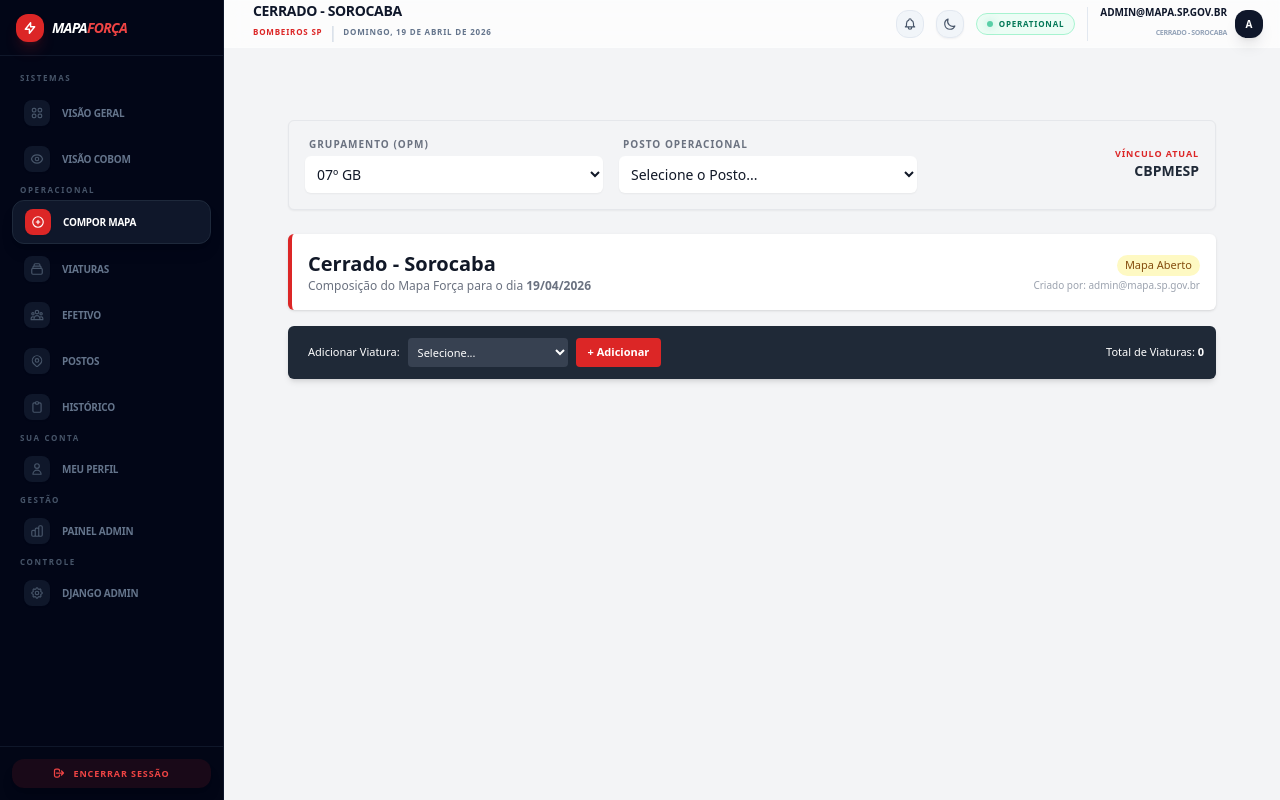
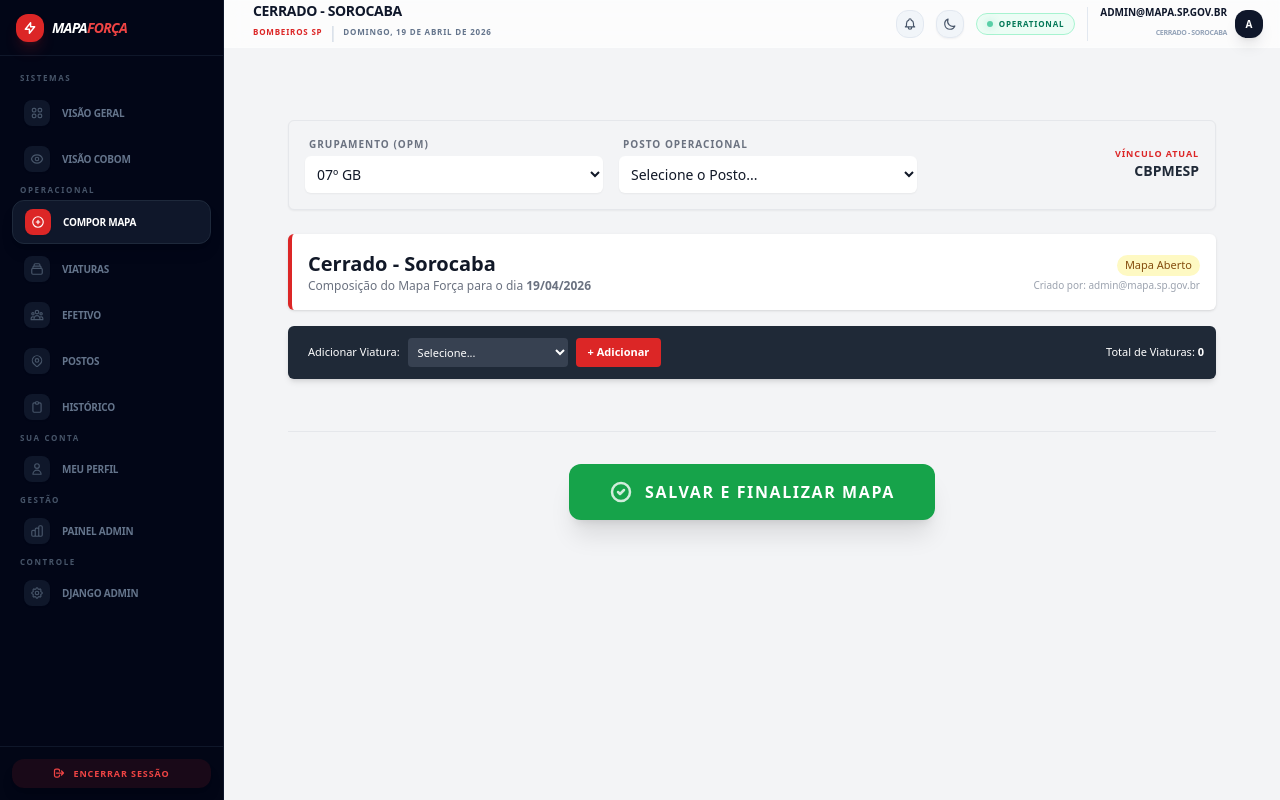
Before and after one commit to Andre-fdias/Mapa-Forca, a Django app: page /escalas/compor/ in a window 1280 px wide. Run offline with Django 5.2, Linux system fonts and the light colour scheme; a user stored in the database is signed in; data comes from the database, SQL or seed files in the repository; data that the repository does not hold is empty; some libraries are stand-ins or nearby versions.

Commit message:
feat(escalas): implementa limpeza de campos após alocação e botão de finalização de mapa

```diff
--- a/backend/templates/escalas/compor_mapa.html
+++ b/backend/templates/escalas/compor_mapa.html
@@ -108,6 +108,20 @@
                 {% include "escalas/partials/card_viatura_alocada.html" with alocacao=alocacao %}
             {% endfor %}
         </div>
+
+        <!-- Botão Finalizar Mapa -->
+        <div class="mt-8 mb-12 flex justify-center border-t border-gray-200 dark:border-slate-800 pt-8">
+            <form hx-post="{% url 'validar_mapa_final' mapa.id %}" hx-target="body" hx-swap="beforeend">
+                {% csrf_token %}
+                <button type="submit"
+                        class="bg-green-600 hover:bg-green-700 text-white font-black text-base uppercase tracking-widest px-10 py-4 rounded-xl transition-all shadow-xl hover:shadow-green-500/20 transform hover:-translate-y-1 active:scale-95 flex items-center group">
+                    <svg class="w-6 h-6 mr-3 text-white/80 group-hover:scale-110 transition-transform" fill="none" stroke="currentColor" viewBox="0 0 24 24">
+                        <path stroke-linecap="round" stroke-linejoin="round" stroke-width="2.5" d="M9 12l2 2 4-4m6 2a9 9 0 11-18 0 9 9 0 0118 0z" />
+                    </svg>
+                    Salvar e Finalizar Mapa
+                </button>
+            </form>
+        </div>
         {% else %}
         <div class="bg-white p-12 text-center rounded-md border-2 border-dashed border-gray-200">
             <p class="text-gray-500 italic">Selecione um Posto Operacional acima para começar.</p>
--- a/backend/templates/escalas/partials/card_viatura_alocada.html
+++ b/backend/templates/escalas/partials/card_viatura_alocada.html
@@ -34,7 +34,7 @@
               hx-target="#equipe-viatura-{{ alocacao.id }}"
               hx-swap="beforeend"
               class="flex flex-col space-y-2"
-              onsubmit="setTimeout(() => { this.querySelector('input').value = ''; }, 100);">
+              onsubmit="setTimeout(() => { this.querySelector('input[name=\'funcionario_re\']').value = ''; this.querySelector('select[name=\'funcao_id\']').value = ''; }, 100);">
             {% csrf_token %}
 
             <!-- Campo de Busca de Militar -->
```
